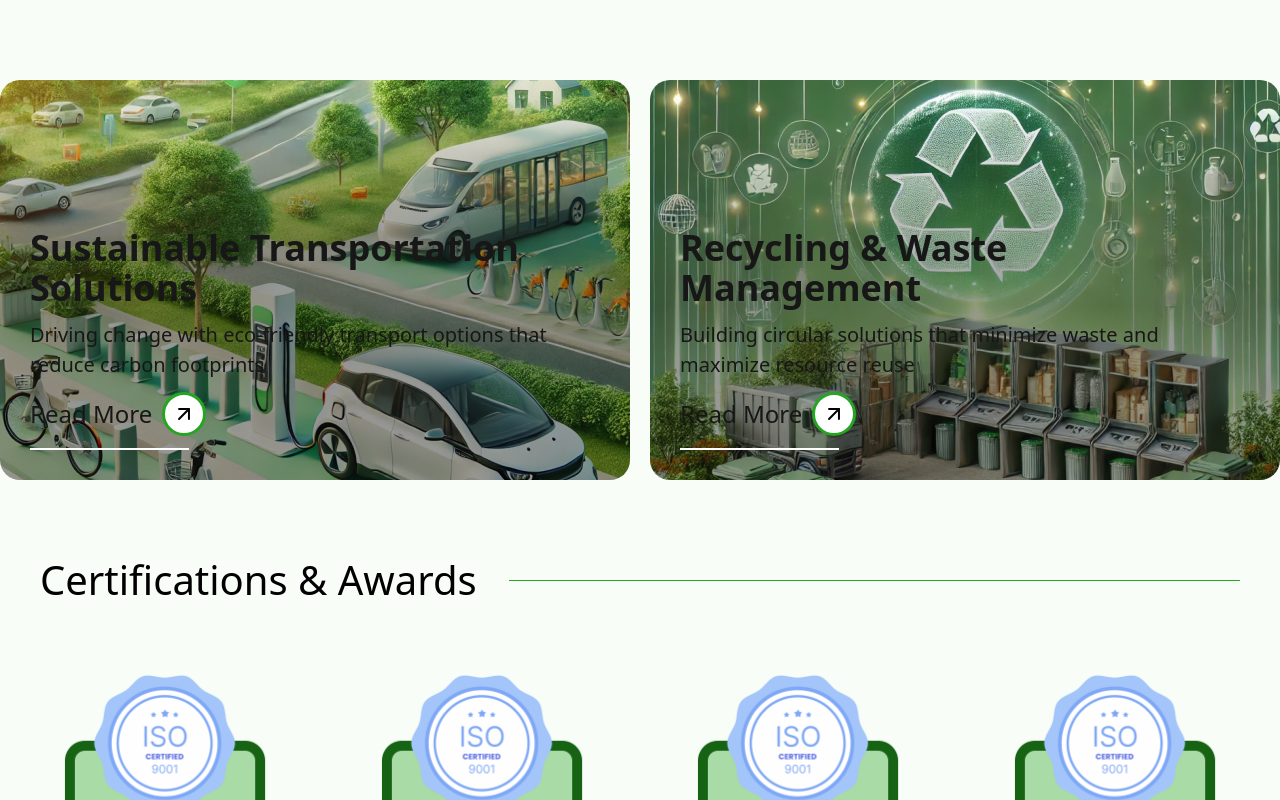
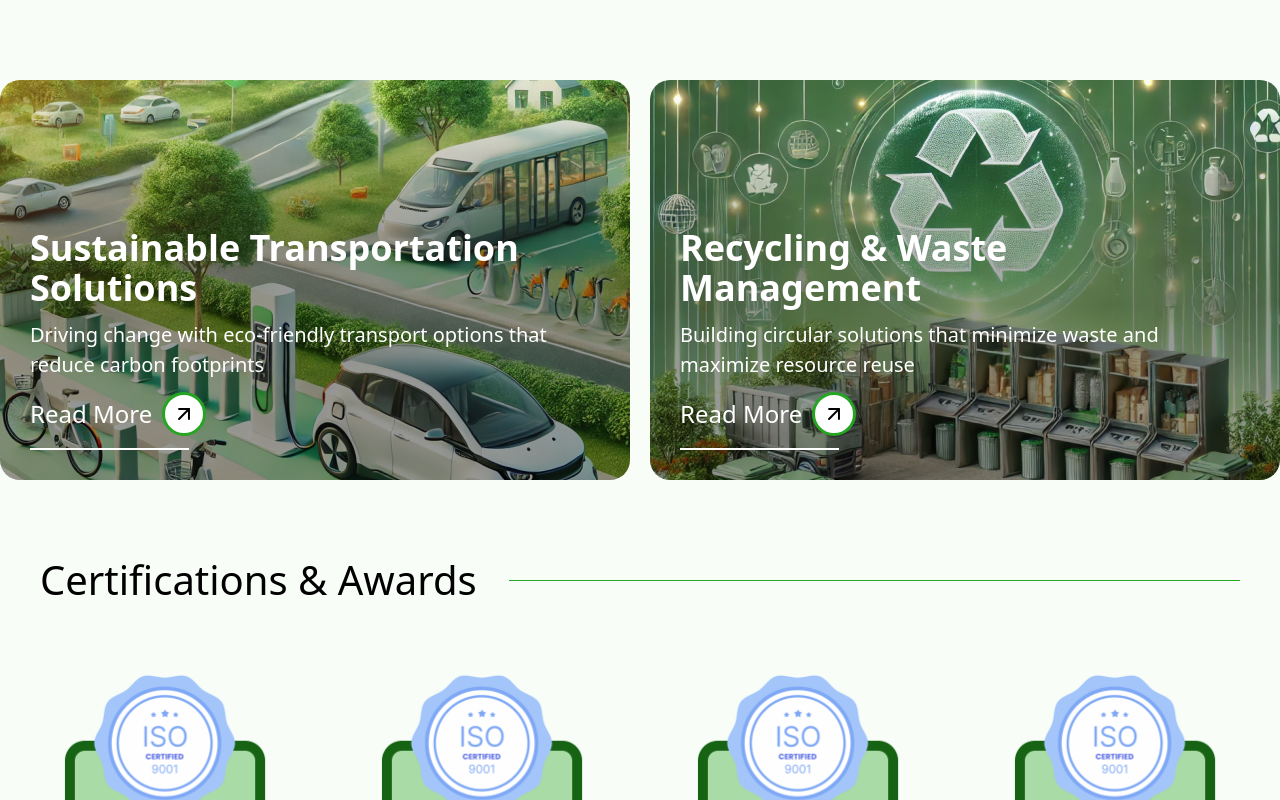
Before and after one commit to giojano1/re_greenlit, a Next.js app: page / in a window 1280 px wide. Shown: the top 800 px of the page. Built offline with nearby package versions, Linux system fonts and the light colour scheme.

Commit message:
bugFix/text-color

```diff
--- a/app/globals.css
+++ b/app/globals.css
@@ -15,8 +15,6 @@
 }
 
 body {
-  color: var(--foreground);
-  background: var(--background);
   font-family: Arial, Helvetica, sans-serif;
 }
 
--- a/components/molecules/certificate/index.tsx
+++ b/components/molecules/certificate/index.tsx
@@ -50,9 +50,9 @@ const Certificate = () => {
                     isActive && active === 4 && "mr-[260px]  max-w-[70%]"
                   )}
                 >
-                  <h3 className="text-2xl font-bold">{c.title}</h3>
+                  <h3 className="text-2xl font-bold text-white">{c.title}</h3>
 
-                  <p className="text-[20px] mt-6">{c.description}</p>
+                  <p className="text-[20px] mt-6 text-white">{c.description}</p>
                 </div>
               )}
             </div>
--- a/components/molecules/serviceSliderCard/index.tsx
+++ b/components/molecules/serviceSliderCard/index.tsx
@@ -25,7 +25,7 @@ const ServiceSliderCard = ({
         className="w-full h-full object-cover rounded-[20px]"
         priority
       />
-      <div className="absolute bottom-[0px] left-[0px] p-[30px]">
+      <div className="absolute bottom-[0px] left-[0px] p-[30px] text-white">
         <h3 className="text-4xl font-bold max-w-[500px]">{data.title}</h3>
         <p className="text-[20px] my-3"> {data.description}</p>
         <div className="w-fit">
```
Also changed, not shown: app/fonts/GeistMonoVF.woff (deleted), app/fonts/GeistVF.woff (deleted).
